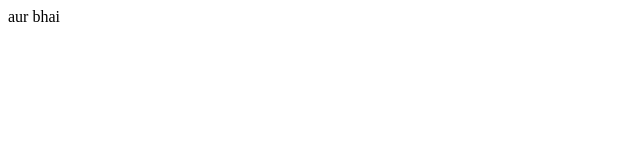
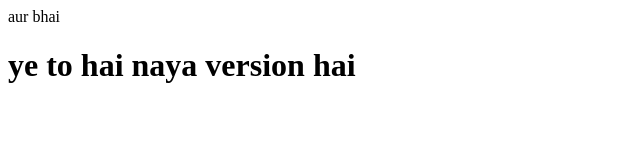
Before and after one commit to anshkapoor5100/myrepo, a plain HTML site: page index.html in a window 1280 px wide. Shown: the whole page, without its empty margins (0-640 px from the left). Drawn offline with Linux system fonts and the light colour scheme.

Commit message:
bhai ekdam naya hai

```diff
--- a/index.html
+++ b/index.html
@@ -7,5 +7,6 @@
 </head>
 <body>
     aur bhai
+    <h1>ye to hai naya version hai</h1>
 </body>
 </html>
```
